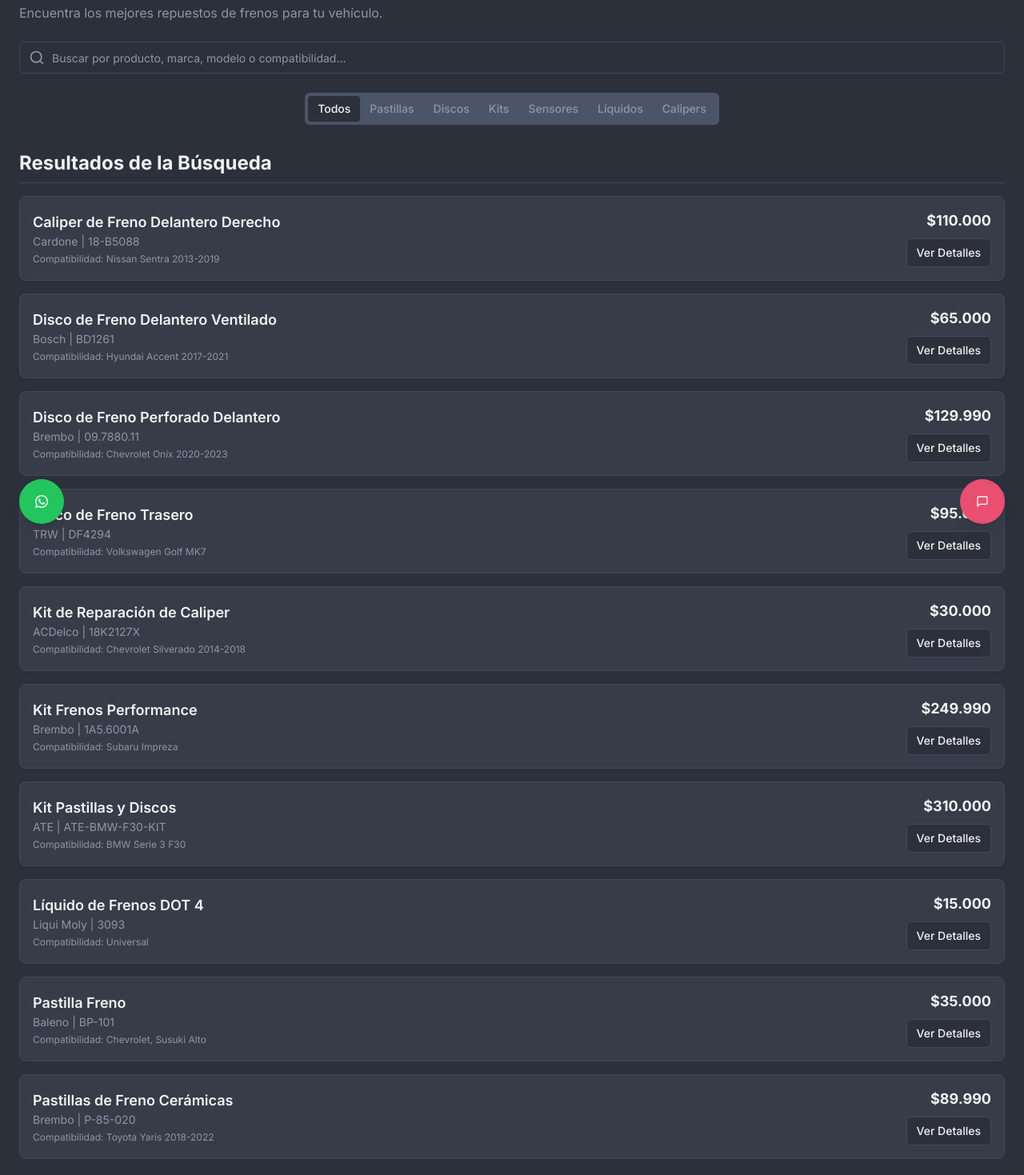
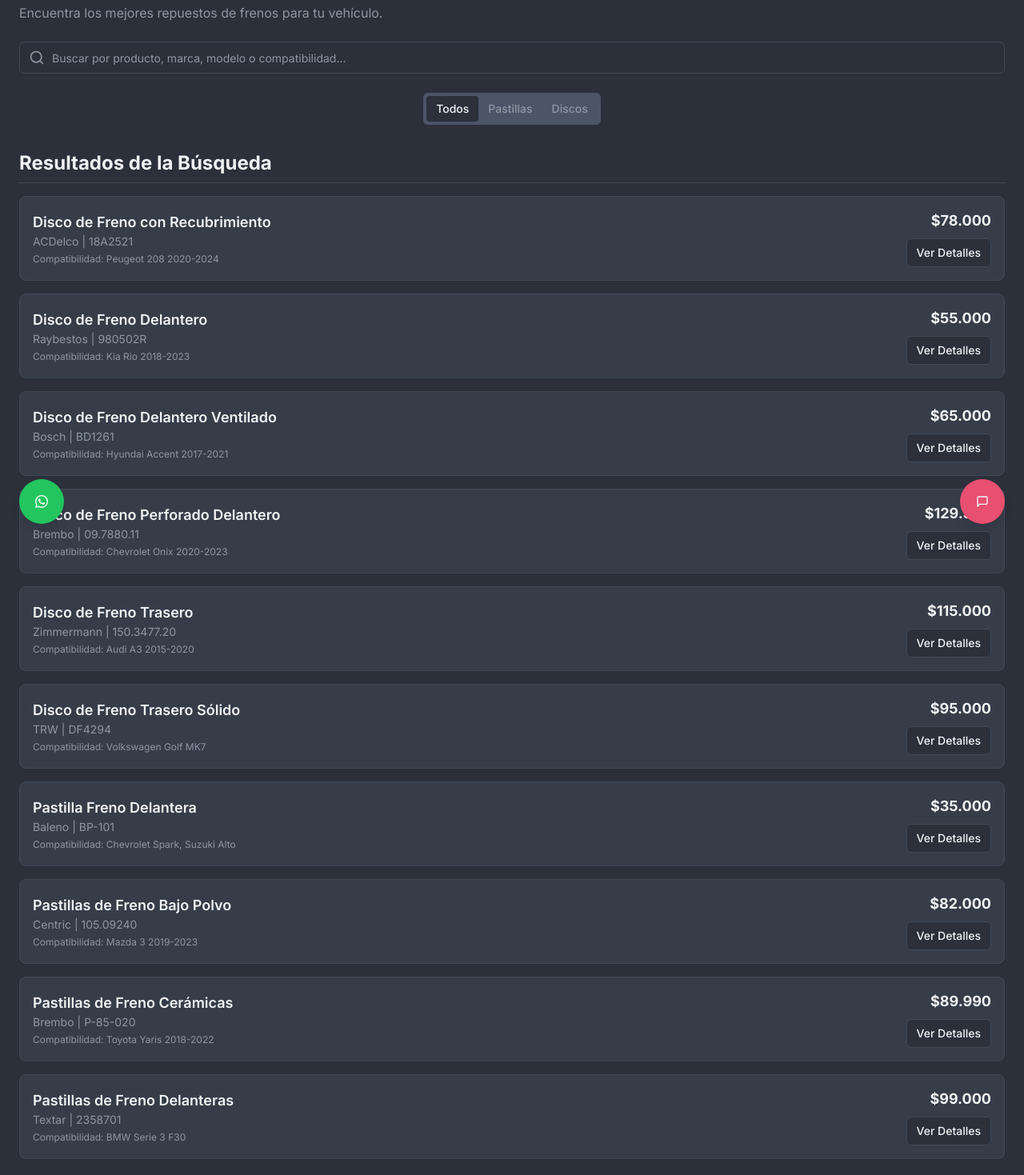
Before and after one commit to marce1404/TIENDA-FRENOS, a Next.js app: page /productos in a window 1280 px wide. Shown: the part 121-1590 px from the top of the page at 80% size. Built offline with nearby package versions, Linux system fonts and the light colour scheme.

Commit message:
solo ofrecemos pastillas y discos.

```diff
--- a/src/data/products.ts
+++ b/src/data/products.ts
@@ -4,10 +4,10 @@ import type { Product } from '@/lib/types';
 export const products: Product[] = [
   {
     id: 1,
-    name: 'Pastilla Freno',
+    name: 'Pastilla Freno Delantera',
     brand: 'Baleno',
     model: 'BP-101',
-    compatibility: 'Chevrolet, Susuki Alto',
+    compatibility: 'Chevrolet Spark, Suzuki Alto',
     price: 35000,
     category: 'Pastillas',
     imageUrl: 'https://placehold.co/400x400.png',
@@ -37,18 +37,7 @@ export const products: Product[] = [
   },
   {
     id: 4,
-    name: 'Kit Frenos Performance',
-    brand: 'Brembo',
-    model: '1A5.6001A',
-    compatibility: 'Subaru Impreza',
-    price: 249990,
-    category: 'Kits',
-    imageUrl: 'https://placehold.co/400x400.png',
-    isFeatured: true,
-  },
-  {
-    id: 5,
-    name: 'Disco de Freno Trasero',
+    name: 'Disco de Freno Trasero Sólido',
     brand: 'TRW',
     model: 'DF4294',
     compatibility: 'Volkswagen Golf MK7',
@@ -58,18 +47,7 @@ export const products: Product[] = [
     isFeatured: false,
   },
   {
-    id: 6,
-    name: 'Kit Pastillas y Discos',
-    brand: 'ATE',
-    model: 'ATE-BMW-F30-KIT',
-    compatibility: 'BMW Serie 3 F30',
-    price: 310000,
-    category: 'Kits',
-    imageUrl: 'https://placehold.co/400x400.png',
-    isFeatured: false,
-  },
-  {
-    id: 7,
+    id: 5,
     name: 'Pastillas de Freno Semi-Metálicas',
     brand: 'Wagner',
     model: 'QC1324',
@@ -80,7 +58,7 @@ export const products: Product[] = [
     isFeatured: false,
   },
   {
-    id: 8,
+    id: 6,
     name: 'Disco de Freno Delantero Ventilado',
     brand: 'Bosch',
     model: 'BD1261',
@@ -91,46 +69,68 @@ export const products: Product[] = [
     isFeatured: false,
   },
   {
+    id: 7,
+    name: 'Pastillas de Freno Traseras',
+    brand: 'Akebono',
+    model: 'ACT1118',
+    compatibility: 'Honda Civic 2016-2021',
+    price: 68000,
+    category: 'Pastillas',
+    imageUrl: 'https://placehold.co/400x400.png',
+    isFeatured: false,
+  },
+  {
+    id: 8,
+    name: 'Disco de Freno Delantero',
+    brand: 'Raybestos',
+    model: '980502R',
+    compatibility: 'Kia Rio 2018-2023',
+    price: 55000,
+    category: 'Discos',
+    imageUrl: 'https://placehold.co/400x400.png',
+    isFeatured: true,
+  },
+  {
     id: 9,
-    name: 'Sensor de Desgaste de Pastillas',
-    brand: 'Febi',
-    model: '31420',
-    compatibility: 'Mercedes-Benz C-Class W204',
-    price: 25000,
-    category: 'Sensores',
+    name: 'Pastillas de Freno Bajo Polvo',
+    brand: 'Centric',
+    model: '105.09240',
+    compatibility: 'Mazda 3 2019-2023',
+    price: 82000,
+    category: 'Pastillas',
     imageUrl: 'https://placehold.co/400x400.png',
     isFeatured: false,
   },
   {
     id: 10,
-    name: 'Líquido de Frenos DOT 4',
-    brand: 'Liqui Moly',
-    model: '3093',
-    compatibility: 'Universal',
-    price: 15000,
-    category: 'Líquidos',
+    name: 'Disco de Freno con Recubrimiento',
+    brand: 'ACDelco',
+    model: '18A2521',
+    compatibility: 'Peugeot 208 2020-2024',
+    price: 78000,
+    category: 'Discos',
     imageUrl: 'https://placehold.co/400x400.png',
     isFeatured: false,
   },
   {
     id: 11,
-    name: 'Caliper de Freno Delantero Derecho',
-    brand: 'Cardone',
-    model: '18-B5088',
-    compatibility: 'Nissan Sentra 2013-2019',
-    price: 110000,
-    category: 'Calipers',
+    name: 'Pastillas de Freno Delanteras',
+    brand: 'Textar',
+    model: '2358701',
+    compatibility: 'BMW Serie 3 F30',
+    price: 99000,
+    category: 'Pastillas',
     imageUrl: 'https://placehold.co/400x400.png',
     isFeatured: false,
   },
   {
     id: 12,
-    name: 'Kit de Reparación de Caliper',
-    brand: 'ACDelco',
-    model: '18K2127X',
-    compatibility: 'Chevrolet Silverado 2014-2018',
-    price: 30000,
-    category: 'Kits',
+    name: 'Disco de Freno Trasero',
+    brand: 'Zimmermann',
+    model: '150.3477.20',
+    compatibility: 'Audi A3 2015-2020',
+    price: 115000,
+    category: 'Discos',
     imageUrl: 'https://placehold.co/400x400.png',
     isFeatured: false,
   },
```
